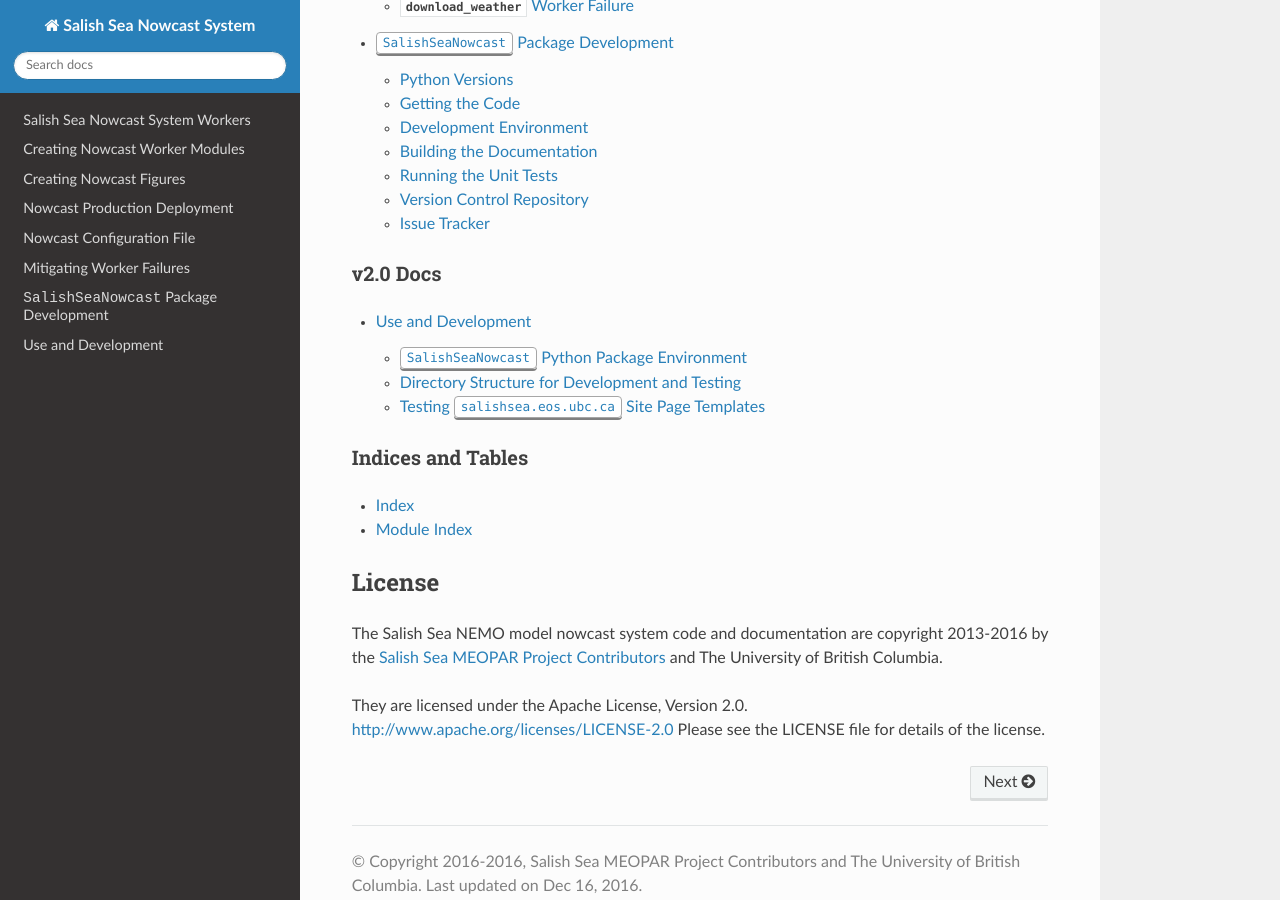
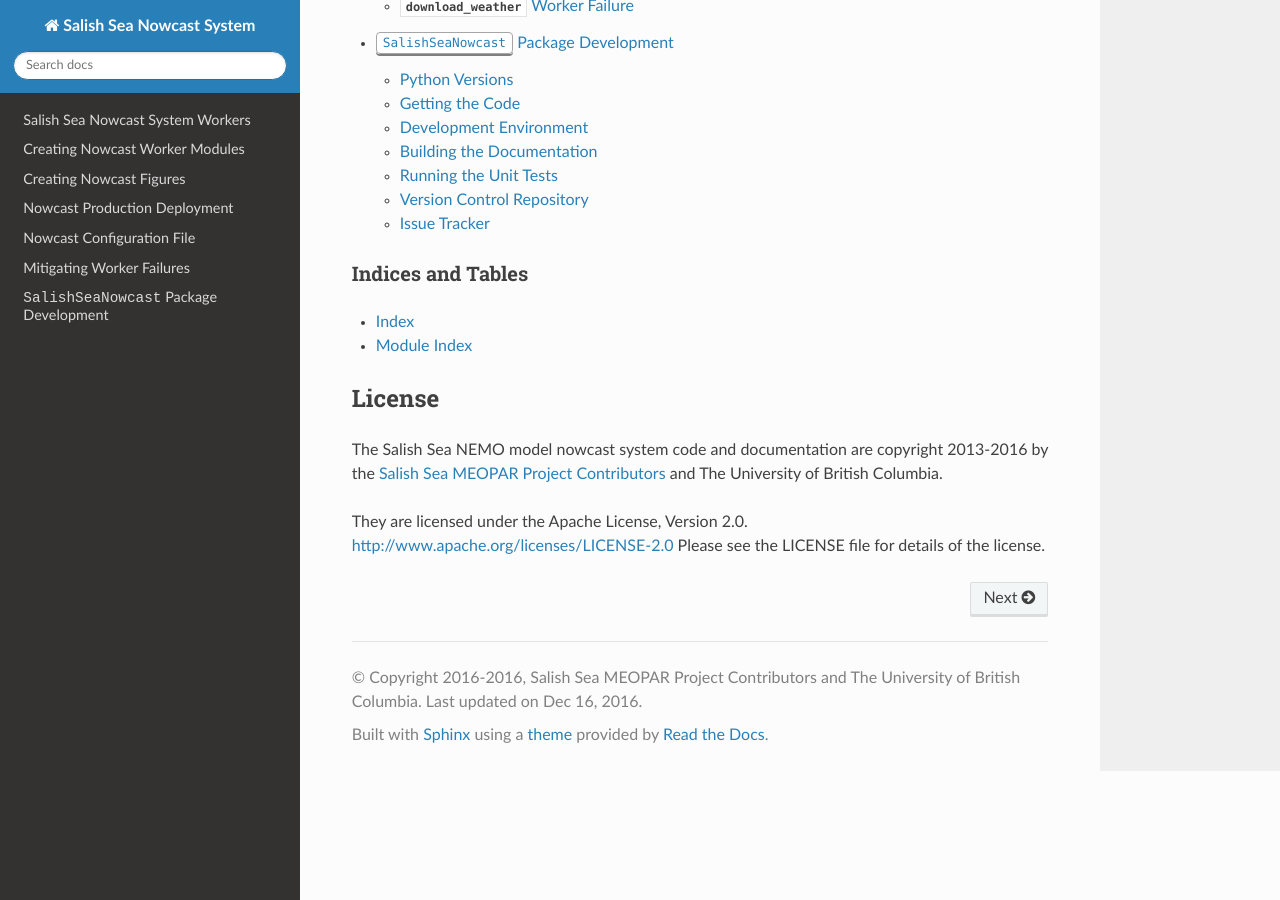
Before and after one commit to SalishSeaCast/SalishSeaNowcast, a Sphinx documentation site: the page built from docs/index.rst, in a window 1280 px wide and 900 px high, scrolled down 2823 px. Built offline with Sphinx 7.4.7 and the Read the Docs theme 2.0.0, drawn with Linux system fonts in a browser that asks for light colours; the version number could not be read and is left out; some of the changed lines change nothing that is shown.

Commit message:
Delete development section of docs; part outdated, part superceded by pkg_development.

```diff
--- a/docs/development.rst
+++ /dev/null
@@ -1,415 +0,0 @@
-.. Copyright 2013-2016 The Salish Sea MEOPAR contributors
-.. and The University of British Columbia
-..
-.. Licensed under the Apache License, Version 2.0 (the "License");
-.. you may not use this file except in compliance with the License.
-.. You may obtain a copy of the License at
-..
-..    http://www.apache.org/licenses/LICENSE-2.0
-..
-.. Unless required by applicable law or agreed to in writing, software
-.. distributed under the License is distributed on an "AS IS" BASIS,
-.. WITHOUT WARRANTIES OR CONDITIONS OF ANY KIND, either express or implied.
-.. See the License for the specific language governing permissions and
-.. limitations under the License.
-
-
-.. _SalishSeaNowcastPackageUseAndDevelopment:
-
-Use and Development
-===================
-
-The primary use for the :kbd:`SalishSeaNowcast` package is development and deployment of the Salish Sea NEMO model nowcast system.
-To work on that you should set up a :ref:`SalishSeaNowcastPythonPackageEnvironmwnt` as described below.
-
-A secondary use for the package is to import one of the modules from the :kbd:`nowcast` namespace so that you can use functions from it in code outside of the nowcast system.
-To facilitate that use case you can install the package in a Python 3 Anaconda or :program:`conda` environment with:
-
-.. code-block:: bash
-
-    $ cd tools
-    $ pip install --editable SalishSeaNowcast/
-
-Having done so,
-you should be able to use imports like:
-
-.. code-block:: python
-
-    from nowcast import figures
-    ...
-    fig = figures.compare_tidalpredictions_maxSSH(...)
-
-or
-
-.. code-block:: python
-
-    import nowcast
-    ...
-    xxx = nowcast.analyze.depth_average(...)
-
-
-.. _SalishSeaNowcastPythonPackageEnvironmwnt:
-
-:kbd:`SalishSeaNowcast` Python Package Environment
---------------------------------------------------
-
-The nowcast manager and workers require several Python packages that are not part of the default :ref:`AnacondaPythonDistro` environment.
-To avoid adding complexity and potential undesirable interactions and/or side-effects to the default Anaconda Python environment we create an isolated environment for nowcast.
-
-
-The Fast Way to Create a :kbd:`nowcast` Environment
-^^^^^^^^^^^^^^^^^^^^^^^^^^^^^^^^^^^^^^^^^^^^^^^^^^^
-
-The fast way to set up an environment for development,
-testing,
-and documentation of the nowcast system is:
-
-.. code-block:: bash
-
-    $ conda update conda
-    $ cd MEOPAR/tools
-    $ conda env create -f SalishSeaNowcast/environment-dev.yaml
-    $ source activate nowcast
-    (nowcast)$ pip install --editable SalishSeaTools/
-    (nowcast)$ pip install --editable SalishSeaCmd/
-    (nowcast)$ pip install --editable SalishSeaNowcast/
-
-To deactivate the :kbd:`nowcast` environment and return to your root Anaconda Python environment use:
-
-.. code-block:: bash
-
-    (nowcast)$ source deactivate
-
-If you need to set up a nowcast system test space to run workers in,
-jump to :ref:`SalishSeaNowcastDirectoryStructure`.
-
-If you want to know the nitty-gritty details of what the above commands do,
-read on...
-
-
-The Details of Creating a :kbd:`nowcast` Environment
-^^^^^^^^^^^^^^^^^^^^^^^^^^^^^^^^^^^^^^^^^^^^^^^^^^^^
-
-The explanation of what those commands accomplish follows:
-
-Ensure that your :program:`conda` package manager is up to date:
-
-.. code-block:: bash
-
-    $ conda update conda
-
-Create a new :program:`conda` environment with Python 3 and program:`pip` installed in it,
-and activate the environment:
-
-.. code-block:: bash
-
-    $ conda create -n nowcast python=3 pip
-
-    ...
-
-    $ source activate nowcast
-
-Our first choice for installing packages is the :program:`conda` installer because it uses pre-built binary packages so it is faster and avoids problems that can arise with compilation of C extensions that are part of some of the packages.
-Unfortunately,
-not all of the packages that we need are available in the :program:`conda` repositories so we use :program:`pip` to install those from the `Python Package Index`_ (PyPI).
-
-.. _Python Package Index: https://pypi.python.org/pypi
-
-Install the packages that the :ref:`SalishSeaToolsPackage` depends on,
-the package itself,
-and its companion package :ref:`SalishSeaCmdProcessor`:
-
-.. code-block:: bash
-
-    (nowcast)$ conda install matplotlib netCDF4 numpy pandas pyyaml requests scipy
-    (nowcast)$ pip install arrow angles
-    (nowcast)$ cd MEOPAR/tools
-    (nowcast)$ pip install --editable SalishSeaTools
-    (nowcast)$ pip install --editable SalishSeaCmd
-
-Install the additional packages that the nowcast manager and workers depend on:
-
-* thee paramiko package that provides a Python implementation of the SSH2 protocol
-* the Python bindings to the `ZeroMQ`_ messaging library
-* the BeautifulSoup HTML parsing package
-
-.. _ZeroMQ: http://zeromq.org/
-
-.. code-block:: bash
-
-    (nowcast)$ conda install lxml paramiko pyzmq
-    (nowcast)$ pip install BeautifulSoup4 driftwood feedgen
-
-Finally,
-install Sphinx,
-the mako template library,
-and the sphinx-bootstrap-theme,
-used for the salishsea.eos.ubc.ca site:
-
-.. code-block:: bash
-
-    (nowcast)$ conda install mako sphinx
-    (nowcast)$ pip install sphinx-bootstrap-theme
-
-The above packages are sufficient to run the nowcast system.
-For development and debugging of Python code,
-:ref:`nowcast.figures` functions,
-etc.,
-you may also want to install IPython and IPython Notebook,
-the pytest and coverage unit testing tools,
-and the ipdb debugger:
-
-.. code-block:: bash
-
-    (nowcast)$ conda install ipython jupyter pytest coverage
-    (nowcast)$ pip install ipdb
-
-The complete list of Python packages installed including their version numbers (at time of writing) created by the :command:`pip freeze` command is available in :file:`SalishSeaNowcast/requirements.txt`.
-
-To deactivate the :kbd:`nowcast` environment and return to your root Anaconda Python environment use:
-
-.. code-block:: bash
-
-    (nowcast)$ source deactivate
-
-
-.. _SalishSeaNowcastDirectoryStructure:
-
-Directory Structure for Development and Testing
------------------------------------------------
-
-.. warning::
-
-    Development and testing of nowcast workers, etc. should only be done on machines *other than* :kbd:`salish`.
-    If you test on :kbd:`salish` your test runs will interact with the production nowcast manager process and,
-    in all likelihood,
-    cause other workers to run at in appropriate times,
-    potentially disrupting the production real-time runs.
-
-The directory structure described in this section mirrors the one used for the production deployment of the nowcast system.
-It can be used to:
-
-* test nowcast workers during development
-* test rendering of page templates for the :kbd:`salishsea.eos.ubc.ca` site
-* download EC weather model products in the event of an automation failure
-
-The directory structure looks like::
-
-  MEOPAR/
-  `-- nowcast/
-      |-- nowcast.yaml@
-      `-- www/
-          |-- salishsea-site/
-          `-- templates@
-
-:file:`nowcast.yaml` is a symlink to your :file:`MEOPAR/tools/SalishSeaNowcast/nowcast/nowcast.yaml` configuration file.
-
-The :file:`salishsea-site/` directory tree is a clone of the :ref:`salishsea-site-repo` repo.
-This clone is for automation testing only - you should not make commits in it.
-
-:file:`templates` is a symlink to your :file:`MEOPAR/tools/SalishSeaNowcast/nowcast/www/templates/` directory,
-where the templates for the pages that nowcast creates on the :kbd:`salishsea.eos.ubc.ca` site are stored.
-
-So,
-the commands to create the directory structure are:
-
-.. code-block:: bash
-
-    (nowcast)$ cd MEOPAR/
-    (nowcast)$ mkdir -p nowcast/www/
-    (nowcast)$ cd nowcast/
-    (nowcast)$ ln -s ../tools/SalishSeaNowcast/nowcast/nowcast.yaml
-    (nowcast)$ cd www/
-    (nowcast)$ hg clone ssh://hg@bitbucket.org/salishsea/salishsea-site
-    (nowcast)$ ln -s ../../tools/SalishSeaNowcast/nowcast/www/templates
-
-
-Testing :kbd:`salishsea.eos.ubc.ca` Site Page Templates
--------------------------------------------------------
-
-The pages that the nowcast automation maintains on the :kbd:`salishsea.eos.ubc.ca` site are generated from templates stored in :file:`MEOPAR/tools/SalishSeaNowcast/nowcast/www/templates/`.
-Those templates are reStructuredText files that contain `Mako`_ directives that facilitate,
-among other things,
-substitution of concrete values (like specific dates) into placeholder variables,
-and control structures like loops that simplify repetitive page elements (like collections of figure images),
-and if-else blocks that allow conditional inclusion or exclusion of page elements.
-
-.. _Mako: http://www.makotemplates.org/
-
-So,
-the process to get from a `Mako`_ page template to an HTML page happens in 2 stages:
-
-#. Use a :py:class:`mako.template.Template` object derived from a :file:`.mako` file and a Python dict of placeholder variable names and values to render a :file:`.rst` file.
-
-#. Use :command:`sphinx-build` to render the :file:`.rst` file to a :file:`.html` file.
-
-In the nowcast production deployment the :file:`make_site_page.py` worker processes one or more page template(s) from the :file:`MEOPAR/tools/SalishSeaNowcast/nowcast/www/templates/` directory to create one or more :file:`.rst` file(s) in the :file:`MEOPAR/nowcast/www/salishsea-site/` directory tree.
-When the :file:`make_site_page.py` worker sends a success message to the nowcast manager the :file:`push_to_web.py` worker is launched to:
-
-#. Execute the :command:`hg update` command in :file:`MEOPAR/nowcast/www/salishsea-site/` to pull in any changes from other sources.
-
-#. Execute the equivalent of :command:`make html` in the :file:`MEOPAR/nowcast/www/salishsea-site/site/` directory to run :command:`sphinx-build` to generate the new/changed pages of the site.
-
-#. Execute an :command:`rsync` command to push the changes to the web server.
-
-To test the rendering of site page templates we need to emulate the processing that the :file:`make_site_page.py` worker does and then run :command:`make html` in the :file:`MEOPAR/nowcast/www/salishsea-site/site/` directory so that we can preview the rendered page(s) from the :file:`MEOPAR/nowcast/www/salishsea-site/site/_build/html/` directory tree.
-
-Since each page template contains a unique set of placeholder variables,
-creating a general purpose template rendering test tool is probably more effort than it is worth.
-Instead sample code that tests an early version of the template used to create the http://salishsea.eos.ubc.ca/storm-surge/forecast.html page is provided.
-You can implement similar test code for other page templates in a Python script that you run from the command-line,
-or in an IPython Notebook.
-
-The template we're going to test looks like:
-
-.. code-block:: mako
-
-    ************************************************************************
-    ${fcst_date.strftime('%A, %d %B %Y')} -- Salish Sea Storm Surge Forecast
-    ************************************************************************
-
-    Disclaimer
-    ==========
-
-    This site presents output from a research project.
-    Results are not expected to be a robust prediction of the storm surge.
-
-
-    Plots
-    =====
-
-    .. raw:: html
-        <%
-            run_dmy = run_date.strftime('%d%b%y').lower()
-        %>
-        %for svg_file in svg_file_roots:
-        <object class="img-responsive" type="image/svg+xml"
-          data="../_static/nemo/results_figures/forecast/${run_dmy}/${svg_file}_${run_dmy}.svg">
-        </object>
-        <hr>
-        %endfor
-
-    Model sea surface height has been evaluated through a series of hindcasts for significant surge events in 2006, 2009, and 2012 [1].
-
-    [1] Soontiens, N., Allen, S., Latornell, D., Le Souef, K., Machuca, I., Paquin, J.-P., Lu, Y., Thompson, K., Korabel, V. (2015). Storm surges in the Strait of Georgia simulated with a regional model. Atmosphere-Ocean volume 54, issue 1. https://dx.doi.org/10.1080/07055900.2015.1108899
-
-The code below assumes that you are working in your :file:`MEOPAR/nowcast/` directory.
-
-First some imports:
-
-.. code-block:: python
-
-    import datetime
-    import os
-
-    import mako.template
-
-Create the template object from the :file:`.mako` file:
-
-.. code-block:: python
-
-    template_path = 'www/templates/'
-    template_file = 'forecast.mako'
-    mako_file = os.path.join(template_path, template_file)
-    tmpl = mako.template.Template(filename=mako_file)
-
-Now,
-build the file name/path of the :file:`.rst` file that will be produces when we render the template:
-
-.. code-block:: python
-
-    site_path = 'www/salishsea-site/site/'
-    page_path = 'storm-surge/'
-    page_name = 'forecast.rst'
-    rst_file = os.path.join(site_path, page_path, page_name)
-
-Next,
-calculate the template placeholder variables dict.
-For this version of the forecast page we need the run date,
-the forecast date,
-and a list of figure image file name roots.
-
-.. code-block:: python
-
-    run_date = datetime.datetime.today()
-    fcst_date = run_date + datetime.timedelta(days=1)
-    vars = {
-        'run_date': run_date,
-        'fcst_date': fcst_date,
-        'svg_file_roots': [
-            'PA_tidal_predictions',
-            'Vic_maxSSH',
-            'PA_maxSSH',
-            'CR_maxSSH',
-            'NOAA_ssh',
-            'WaterLevel_Thresholds',
-            'SH_wind',
-            'Avg_wind_vectors',
-            'Wind_vectors_at_max',
-        ],
-    }
-
-Finally,
-use the :py:meth:`render` method of the template object to create the :file:`.rst` file:
-
-.. code-block:: python
-
-    with open(rst_file, 'wt') as f:
-        f.write(tmpl.render(**vars))
-
-Putting it all together:
-
-.. code-block:: python
-
-    import datetime
-    import os
-
-    import mako.template
-
-
-    # Load the template
-    template_path = 'www/templates/'
-    template_file = 'forecast.mako'
-    mako_file = os.path.join(template_path, template_file)
-    tmpl = mako.template.Template(filename=mako_file)
-
-    # Calculate the file path/name of the .rst file
-    site_path = 'www/salishsea-site/site/'
-    page_path = 'storm-surge/'
-    page_name = 'forecast.rst'
-    rst_file = os.path.join(site_path, page_path, page_name)
-
-    # Calculate the template placeholder variable values
-    run_date = datetime.datetime.today()
-    fcst_date = run_date + datetime.timedelta(days=1)
-    vars = {
-        'run_date': run_date,
-        'fcst_date': fcst_date,
-        'svg_file_roots': [
-            'PA_tidal_predictions',
-            'Vic_maxSSH',
-            'PA_maxSSH',
-            'CR_maxSSH',
-            'NOAA_ssh',
-            'WaterLevel_Thresholds',
-            'SH_wind',
-            'Avg_wind_vectors',
-            'Wind_vectors_at_max',
-        ],
-    }
-
-    # Render the template
-    with open(rst_file, 'wt') as f:
-        f.write(tmpl.render(**vars))
-
-Having executed the above code,
-you should be able to go to :file:`MEOPAR/nowcast/www/salishsea-site/site/`,
-execute :command:`make html`,
-and preview the finished :file:`.html` page:
-
-.. code-block:: bash
-
-    (nowcast)$ cd MEOPAR/nowcast/www/salishsea-site/site/
-    (nowcast)$ make html
-    ...
-    (nowcast)$ firefox _build/html/storm-surge/forecast.html
--- a/docs/index.rst
+++ b/docs/index.rst
@@ -102,15 +102,6 @@
    pkg_development
 
 
-v2.0 Docs
----------
-
-.. toctree::
-   :maxdepth: 2
-
-   development
-
-
 Indices and Tables
 ------------------
 
```
